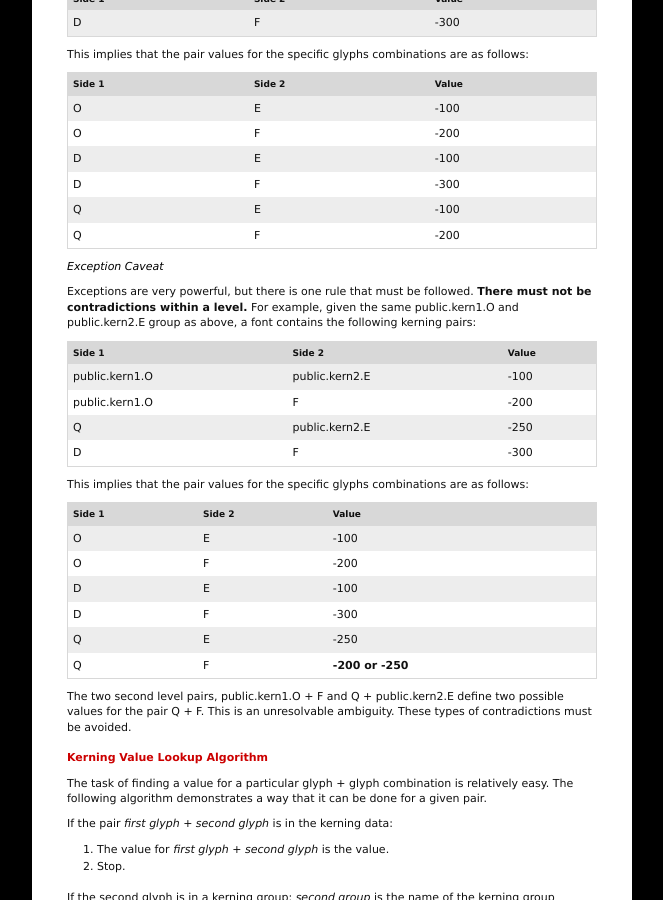
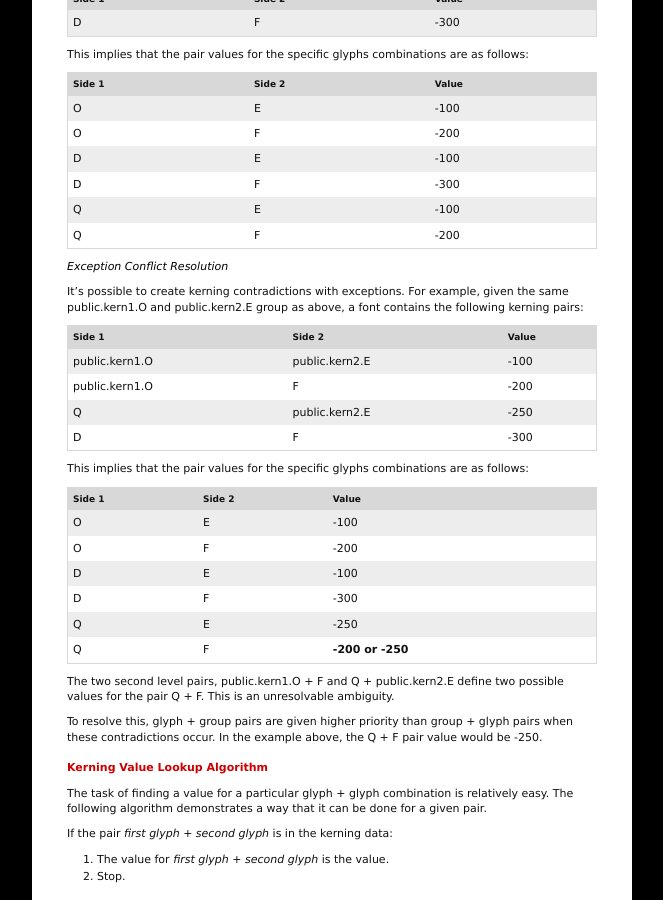
Before and after one commit to unified-font-object/ufo-spec, a Jekyll site: the page built from versions/ufo3/kerning.plist.md, in a window 1280 px wide and 900 px high, scrolled down 1746 px. Shown: the whole window, without its empty margins (218-881 px from the left). Built offline with Jekyll 4.4.1, drawn with Linux system fonts in a browser that asks for light colours.

Commit message:
I very stupidly forgot that one shouldn't edit the autogenerated files.
I am so stupid.

```diff
--- a/versions/ufo3/kerning.plist.md
+++ b/versions/ufo3/kerning.plist.md
@@ -94,9 +94,9 @@ This implies that the pair values for the specific glyphs combinations are as fo
 | Q      | E      | -100  |
 | Q      | F      | -200  |
 
-##### Exception Caveat
+##### Exception Conflict Resolution
 
-Exceptions are very powerful, but there is one rule that must be followed. **There must not be contradictions within a level.** For example, given the same public.kern1.O and public.kern2.E group as above, a font contains the following kerning pairs:
+It's possible to create kerning contradictions with exceptions. For example, given the same public.kern1.O and public.kern2.E group as above, a font contains the following kerning pairs:
 
 | Side 1         | Side 2         | Value |
 |----------------|----------------|-------|
@@ -116,7 +116,9 @@ This implies that the pair values for the specific glyphs combinations are as fo
 | Q      | E      | -250             |
 | Q      | F      | **-200 or -250** |
 
-The two second level pairs, public.kern1.O + F and Q + public.kern2.E define two possible values for the pair Q + F. This is an unresolvable ambiguity. These types of contradictions must be avoided.
+The two second level pairs, public.kern1.O + F and Q + public.kern2.E define two possible values for the pair Q + F. This is an unresolvable ambiguity.
+
+To resolve this, glyph + group pairs are given higher priority than group + glyph pairs when these contradictions occur. In the example above, the Q + F pair value would be -250.
 
 #### Kerning Value Lookup Algorithm
 
```
Also changed, not shown: versions/ufo3/features.fea.md (+1 -1 lines).
